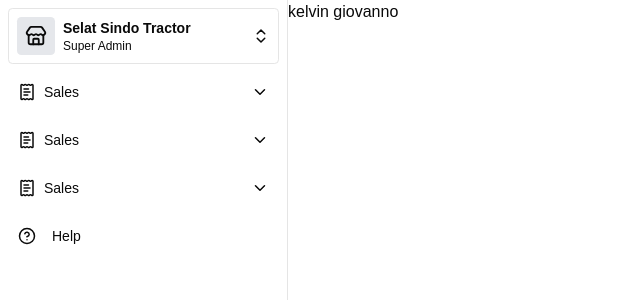
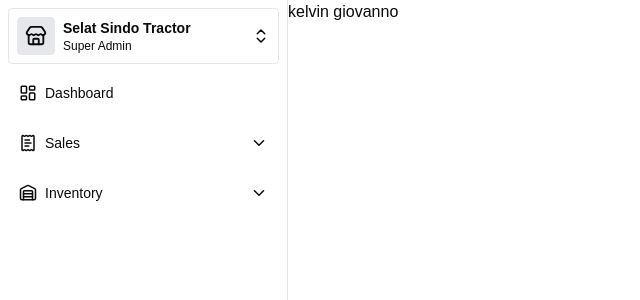
Before and after one commit to kelvingiovanno/stockwise, a React (Vite) app in the folder frontend/: page / in a window 1280 px wide. Shown: the top 300 px of the page, without its empty margins (0-640 px from the left). Built offline with nearby package versions, Linux system fonts and the light colour scheme.

Commit message:
wip sidebar

```diff
--- /dev/null
+++ b/frontend/src/features/inventory/pages/inventory-list.pages.tsx
@@ -0,0 +1,10 @@
+const InventoryListPage = () => {
+    return (
+        <>
+            <h1>Inventory List Page</h1>
+
+        </>
+    );
+}
+
+export default InventoryListPage;
--- /dev/null
+++ b/frontend/src/features/sales/pages/sales-list.pages.tsx
@@ -0,0 +1,9 @@
+const SalesListPage = () => {
+    return (
+        <>
+            <h1>Sales List Page</h1>
+        </>
+    )
+}
+
+export default SalesListPage;
--- a/frontend/src/shared/components/layout/sidebar.tsx
+++ b/frontend/src/shared/components/layout/sidebar.tsx
@@ -1,17 +1,17 @@
-import { ChevronDown, ChevronsUpDown, HelpCircle, ReceiptText, StoreIcon, type LucideIcon } from "lucide-react";
-import { useEffect, useState } from "react";
+import { ChevronDown, ChevronsUpDown, LayoutDashboard, ReceiptText, StoreIcon, Warehouse, type LucideIcon } from "lucide-react";
+import { useState } from "react";
 import { NavLink, useLocation } from "react-router";
 
 const SidebarMenu = ({
     title,
-    path,
+    url,
     Icon,
-} : {title: string, path: string,Icon: LucideIcon}) => {
+} : {title: string, url: string,Icon: LucideIcon}) => {
     return (
         <NavLink
-            to={path}
-            className="w-full p-2.5 flex items-center gap-4
-                        rounded-sm hover:bg-gray-200">
+            to={url}
+            className="w-full p-2.5 flex items-center gap-2
+                    border border-white rounded-sm hover:bg-gray-200 hover:border-gray-500">
             <Icon size={18} />
             <p className="text-sm">{title}</p>
         </NavLink>
@@ -28,31 +28,30 @@
         Icon: LucideIcon,
         submenus: {
             title: string,
-            path: string,
+            url: string,
         }[],
     }
 ) => {
 
-    const [openState, setOpenState] = useState(false);
     const location = useLocation();
-
-
-    if (submenus.some(submenu => submenu.path === location.pathname)) setOpenState(true);
+    const [openState, setOpenState] = useState(submenus.some(submenu => submenu.url === location.pathname));
 
     return (
-        <div className="rounded-sm overflow-hidden">
+        <div className="rounded-sm">
             <button
                 type="button"
                 onClick={() => setOpenState(prev => !prev)}
                 className="w-full p-2.5 flex items-center gap-4
-                           rounded-sm hover:bg-gray-200"
+                           border border-white rounded-sm hover:bg-gray-200 hover:border-gray-500"
             >
                 <div className="flex items-center flex-1 gap-2">
-                    <ReceiptText size={18} />
+                    <Icon
+                        size={18}
+                    />
                     <p className="text-sm">{title}</p>
                 </div>
 
-                <Icon
+                <ChevronDown
                     size={18}
                     className={`transition-transform duration-300 ${
                         openState ? "rotate-180" : ""
@@ -61,7 +60,6 @@
 
             </button>
 
-            {/* Submenu */}
             <nav
                 className={`overflow-hidden transition-all duration-300 ease-in-out ${
                     openState
@@ -69,13 +67,13 @@
                         : "max-h-0 opacity-0"
                 }`}
             >
-                <div className="space-y-2 pb-2">
+                <div className="space-y-2 py-2">
                     {submenus.map((item, index) => (
                         <NavLink
                             key={index}
-                            to={item.path}
-                            className="block ml-8 p-2.5 rounded-sm
-                                       hover:bg-gray-200 cursor-pointer"
+                            to={item.url}
+                            className={`block ml-8 p-2.5 rounded-sm
+                                       hover:bg-gray-200 cursor-pointer ${location.pathname === item.url && "bg-gray-200"}`}
                         >
                             <p className="text-sm">{item.title}</p>
                         </NavLink>
@@ -110,31 +108,28 @@
 }
 
 const Sidebar = () => {
+
     return (
         <aside className="border-r w-2xs h-screen px-2 py-2 space-y-2">
             <div>
                 <SwitchStore />
             </div>
             <div className="space-y-2">
-                <SidebarCollapseMenu title={"Sales"} Icon={ChevronDown} submenus={[
-                    { title: "Sales list", path: "/sales" },
-                    { title: "Sales report", path: "/sales/report" },
-                    { title: "Invoices", path: "/sales/invoice" },
+
+                <SidebarMenu title="Dashboard" url="/" Icon={LayoutDashboard}/>
+
+                <SidebarCollapseMenu title={"Sales"} Icon={ReceiptText} submenus={[
+                    { title: "Sales list", url: "/sales" },
+                    { title: "Sales report", url: "/sales/report" },
+                    { title: "Invoices", url: "/sales/invoice" },
                 ]} />
 
-                <SidebarCollapseMenu title={"Sales"} Icon={ChevronDown} submenus={[
-                    { title: "Sales list", path: "/sales" },
-                    { title: "Sales report", path: "/sales/report" },
-                    { title: "Invoices", path: "/sales/invoice" },
+                <SidebarCollapseMenu title={"Inventory"} Icon={Warehouse} submenus={[
+                    { title: "Sales list", url: "/inventory" },
+                    { title: "Sales report", url: "/sales/report" },
+                    { title: "Invoices", url: "/sales/invoice" },
                 ]} />
 
-                <SidebarCollapseMenu title={"Sales"} Icon={ChevronDown} submenus={[
-                    { title: "Sales list", path: "/sales" },
-                    { title: "Sales report", path: "/sales/report" },
-                    { title: "Invoices", path: "/sales/invoice" },
-                ]} />
-
-                <SidebarMenu title="Help" path="/help" Icon={HelpCircle}/>
             </div>
 
         </aside>
```
Also changed, not shown: frontend/src/router.tsx (+13 -1 lines).
